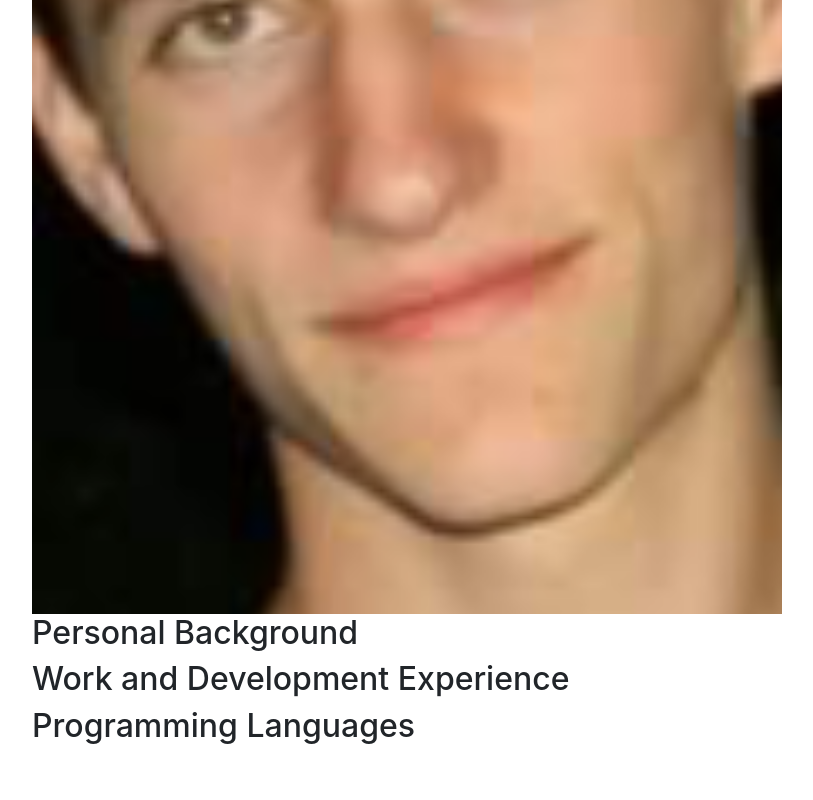
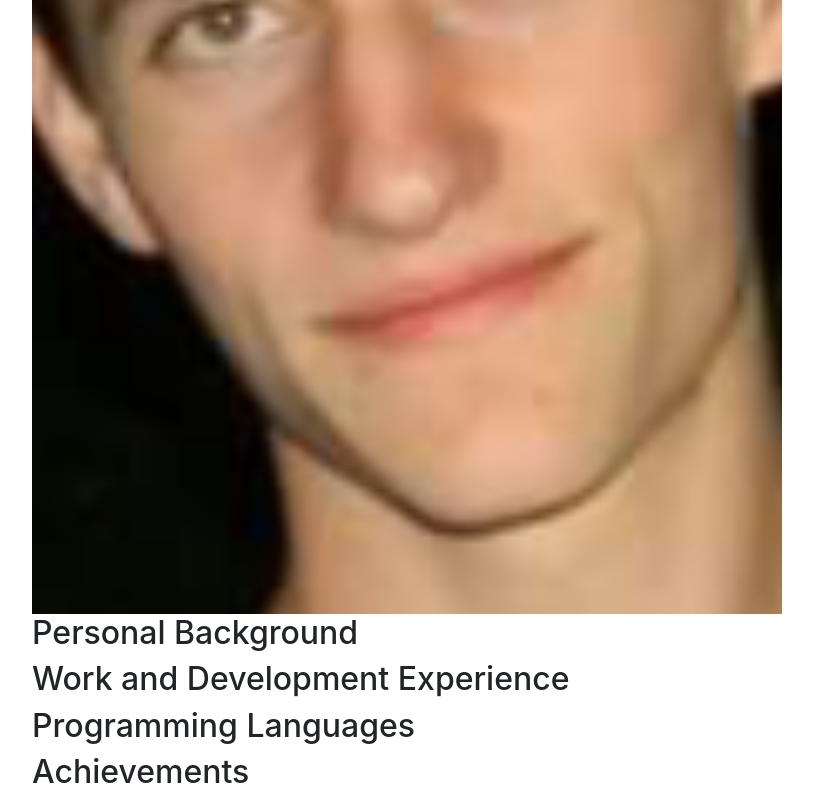
Before and after one commit to IT3049C-Students-Archive/1-online-portfolio-mikeal200, a website: page index.html in a window 1280 px wide. Shown: the part 776-1576 px from the top of the page, without its empty margins (53-866 px from the left). Before the commit the page ends 1529 px from the top, so only its background shows below. Drawn offline with nearby package versions, Linux system fonts and the light colour scheme.

Commit message:
added Achievements section

```diff
--- a/index.html
+++ b/index.html
@@ -29,6 +29,9 @@
 	    <div class="section" id="programmingLanguages">
 		    <h2>Programming Languages</h2>
 	    </div>
+	    <div class="section" id="achievements">
+		    <h2>Achievements</h2>
+	    </div>
     </div>
 
 	<script src="resources/scripts/index.js"></script>
```
